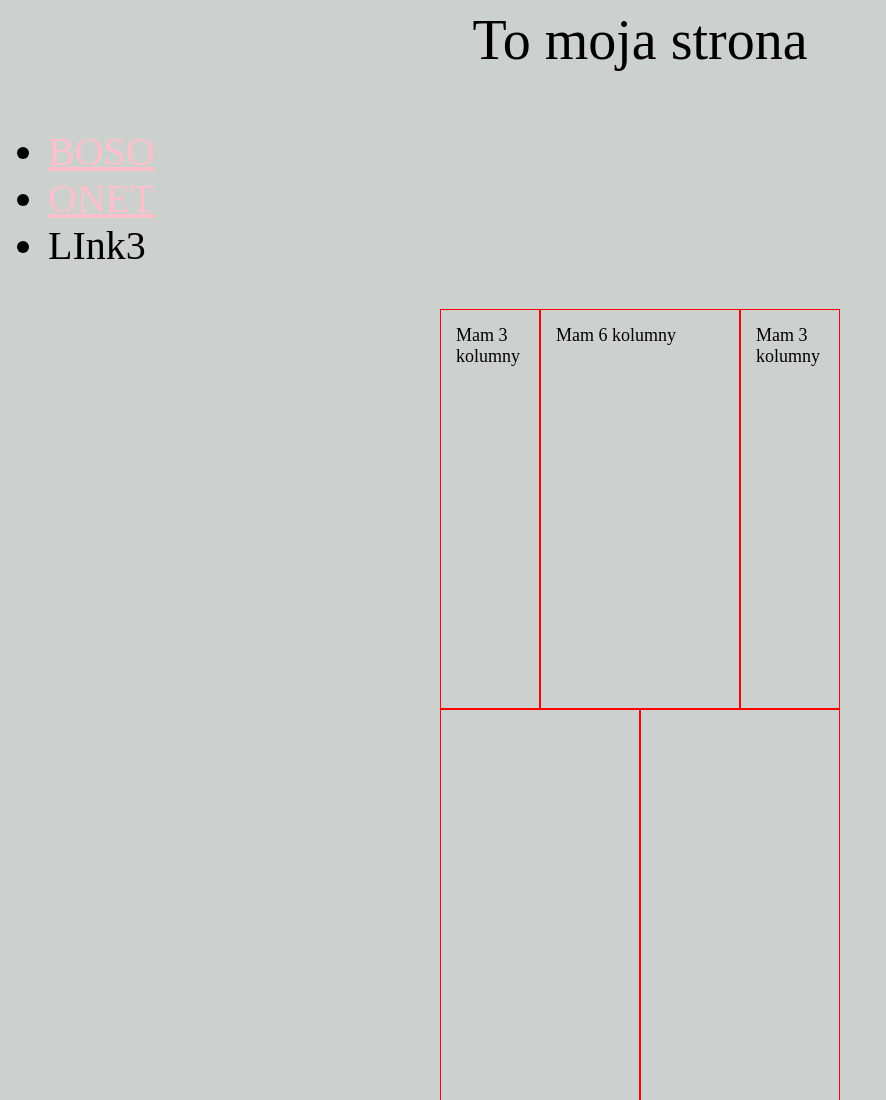
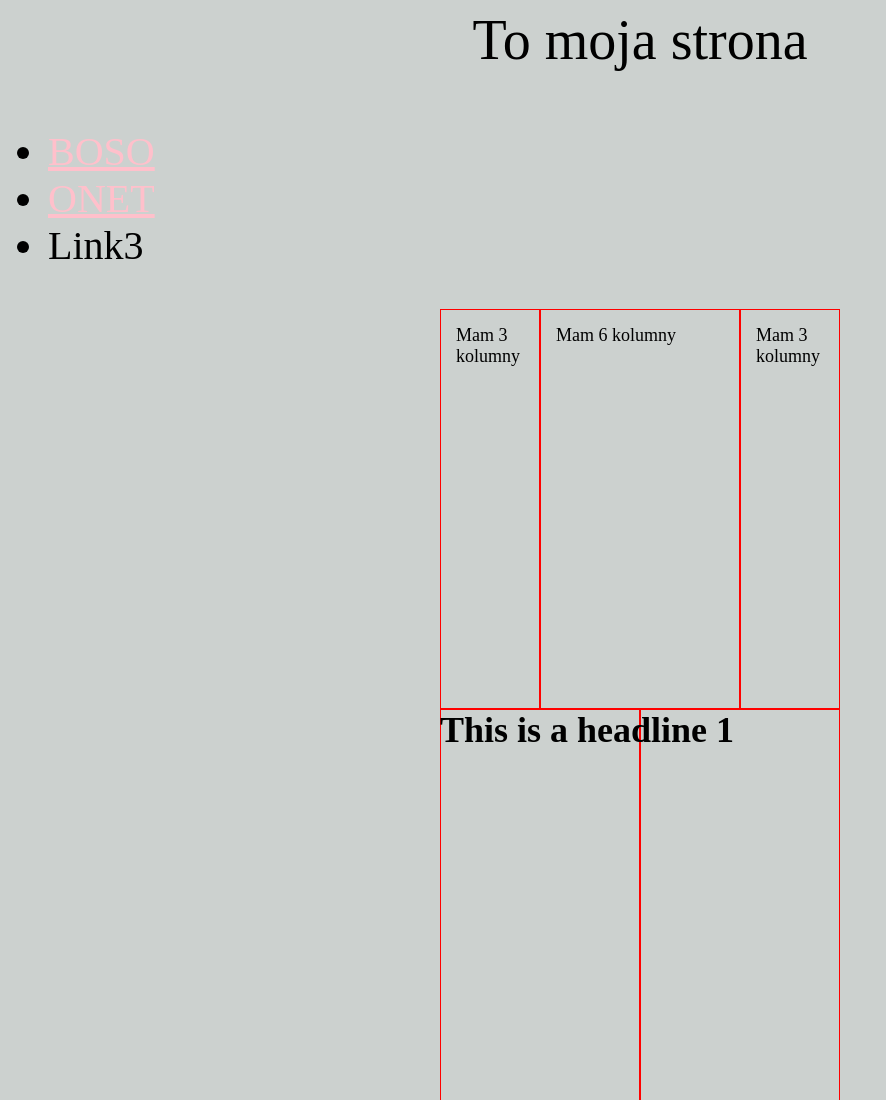
Before and after one commit to Kwadratowy/Warsztaty-html, a plain HTML site: page index.html in a window 1280 px wide. Shown: the top 1100 px of the page, without its empty margins (0-886 px from the left). Drawn offline with Linux system fonts and the light colour scheme.

Commit message:
added h1 to div before the section

```diff
--- a/inde.html
+++ b/index.html
@@ -16,7 +16,7 @@
         <ul>
             <li><a id="kot" href="http://www.podologiaboso.pl">BOSO</a></li>
             <li><a href="https://www.onet.pl">ONET</a></li>
-            <li>LInk3</li>
+            <li>Link3</li>
         </ul>
     </nav>
 
@@ -34,12 +34,12 @@
 
             <div class="col-3">
                 Mam 3 kolumny
-            </div>
+        </div>
 
+        <div>
+        <h1>This is a headline 1</h1>
+        </div>
 
-
-
-        </div>
         <div class="row">
             <div class="col-6"></div>
             <div class="col-6"></div>
```
